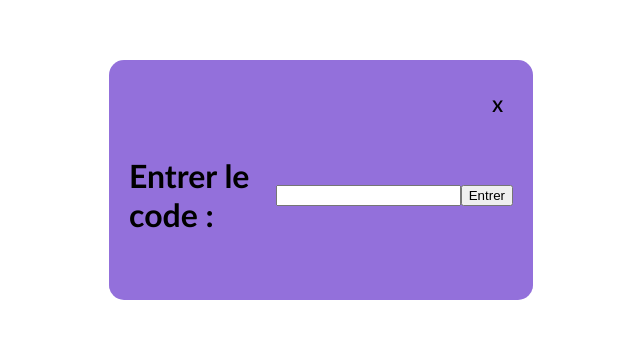
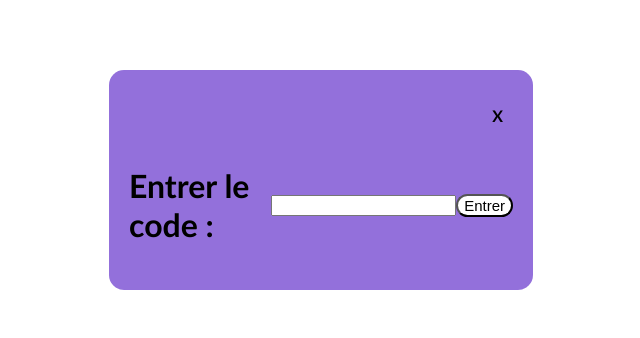
Before and after one commit to NicoRiri/Morpion, a Vue app: page /join in a window 1280 px wide. Shown: the part 220-558 px from the top of the page, without its empty margins (319-959 px from the left). Built offline with nearby package versions, Linux system fonts and the light colour scheme.

Commit message:
fix du css du profile et du join

```diff
--- a/src/views/Join.vue
+++ b/src/views/Join.vue
@@ -70,7 +70,7 @@ export default {
   justify-content: flex-start;
   background-color: mediumpurple;
   width: 30vw;
-  height: 25vh;
+  height: 180px;
   border-radius: 15px;
   padding: 20px;
 }
@@ -99,4 +99,11 @@ input {
   display: block;
 }
 
+button {
+  font-size: 15px;
+  border-radius: 25px;
+  background-color: white;
+
+}
+
 </style>
--- a/src/views/Profile.vue
+++ b/src/views/Profile.vue
@@ -115,7 +115,6 @@ a{
 }
 
 .fond {
-  min-height: 50vh;
   display: block;
   flex-direction: column;
   justify-content: space-around;
```
